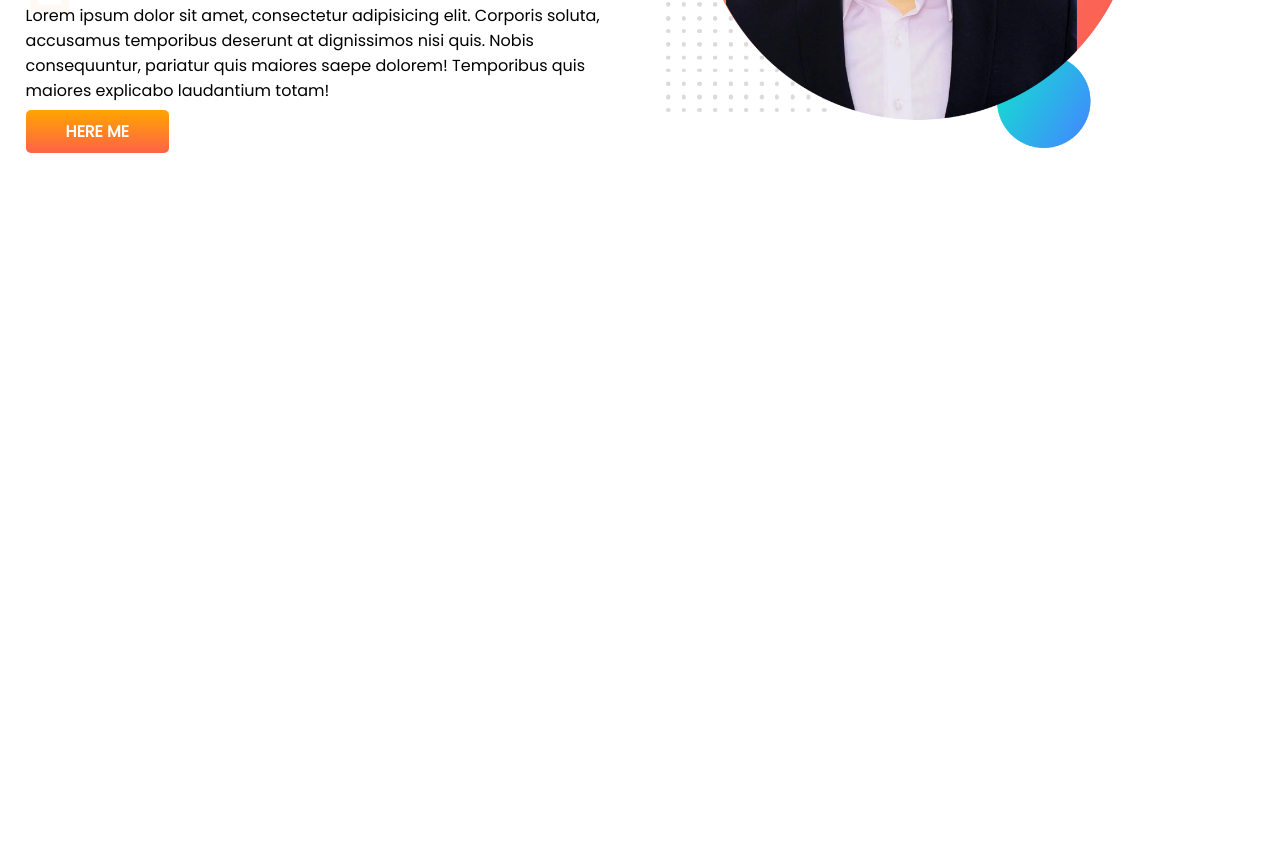
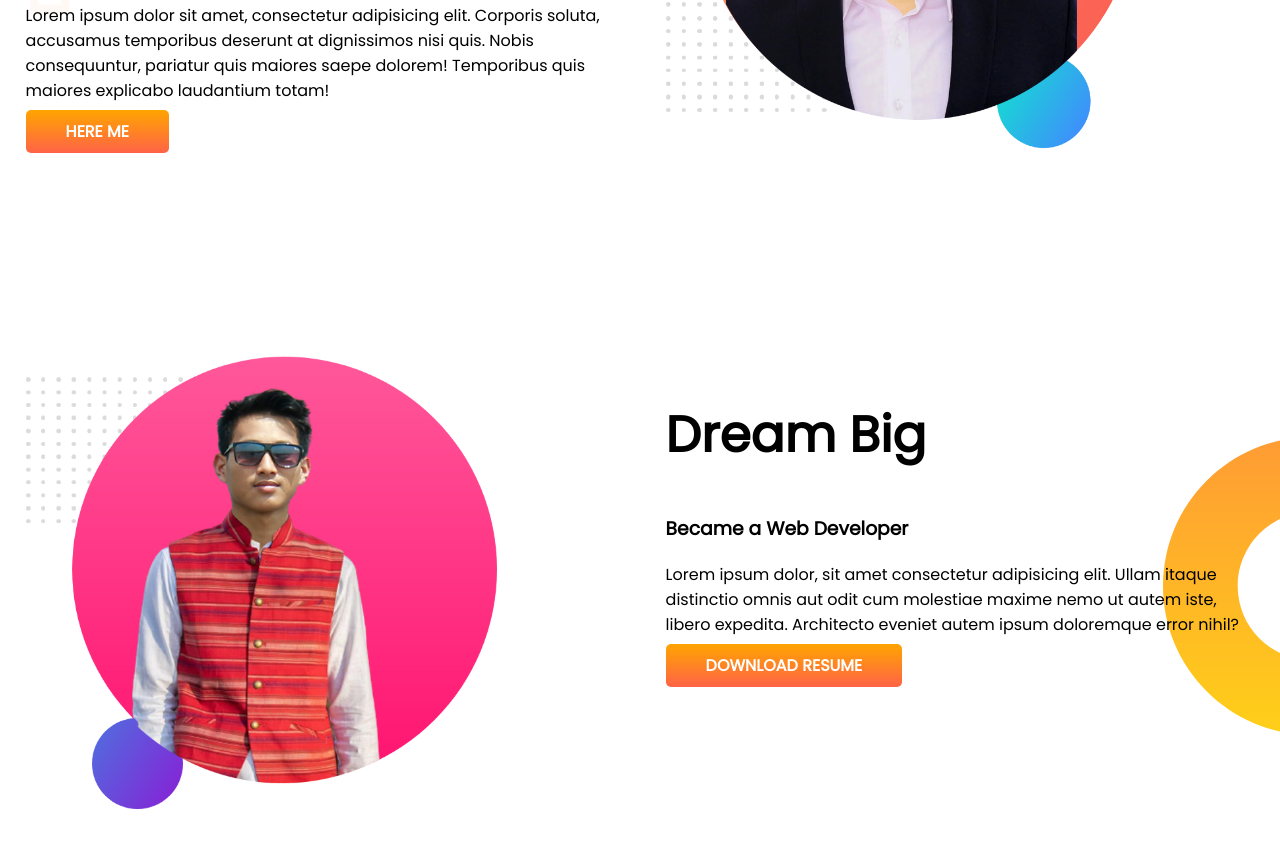
Before and after one commit to crupes08/developer-portfolio, a plain HTML site: page index.html in a window 1280 px wide. Shown: the part 345-1192 px from the top of the page. Before the commit the page ends 800 px from the top, so only its background shows below. Drawn offline with Linux system fonts and the light colour scheme.

Commit message:
dream add

```diff
--- a/index.html
+++ b/index.html
@@ -30,6 +30,22 @@
         </div>
 
     </section>
+    <section class="dream-big">
+        <div class="haif-width">
+            <img src="images/my-bg2.png" alt="">
+        </div>
+        <div class="haif-width">
+            <h1>Dream Big</h1>
+            <h3>Became a Web Developer</h3>
+            <p>
+                Lorem ipsum dolor, sit amet consectetur adipisicing elit. Ullam itaque distinctio omnis aut odit cum
+                molestiae maxime nemo ut autem iste, libero expedita. Architecto eveniet autem ipsum doloremque error
+                nihil?
+            </p>
+            <a class="link-button" target="blank" href="https://twitter.com/Rupescse.">DOWNLOAD RESUME</a>
+        </div>
+
+    </section>
 
 </body>
 
--- a/style.css
+++ b/style.css
@@ -13,6 +13,7 @@ h1 {
 
 section {
     display: flex;
+    margin-bottom: 150px;
 }
 
 .haif-width {
@@ -37,3 +38,9 @@ section {
     background-image: url(images/top-banner.png);
     background-repeat: no-repeat;
 }
+
+.dream-big {
+    background-image: url(images/dream-bg.png);
+    background-repeat: no-repeat;
+    background-position: right;
+}
```
